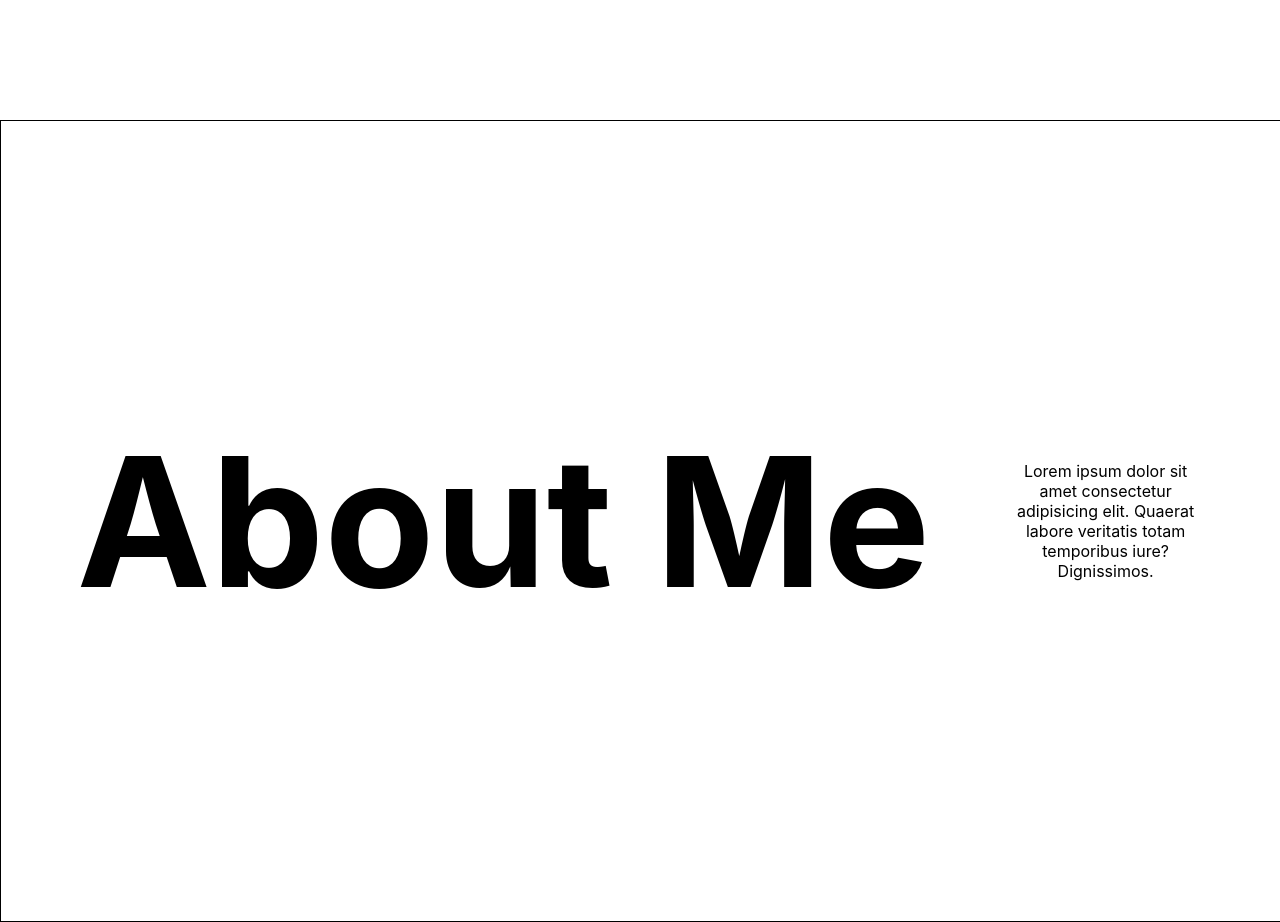
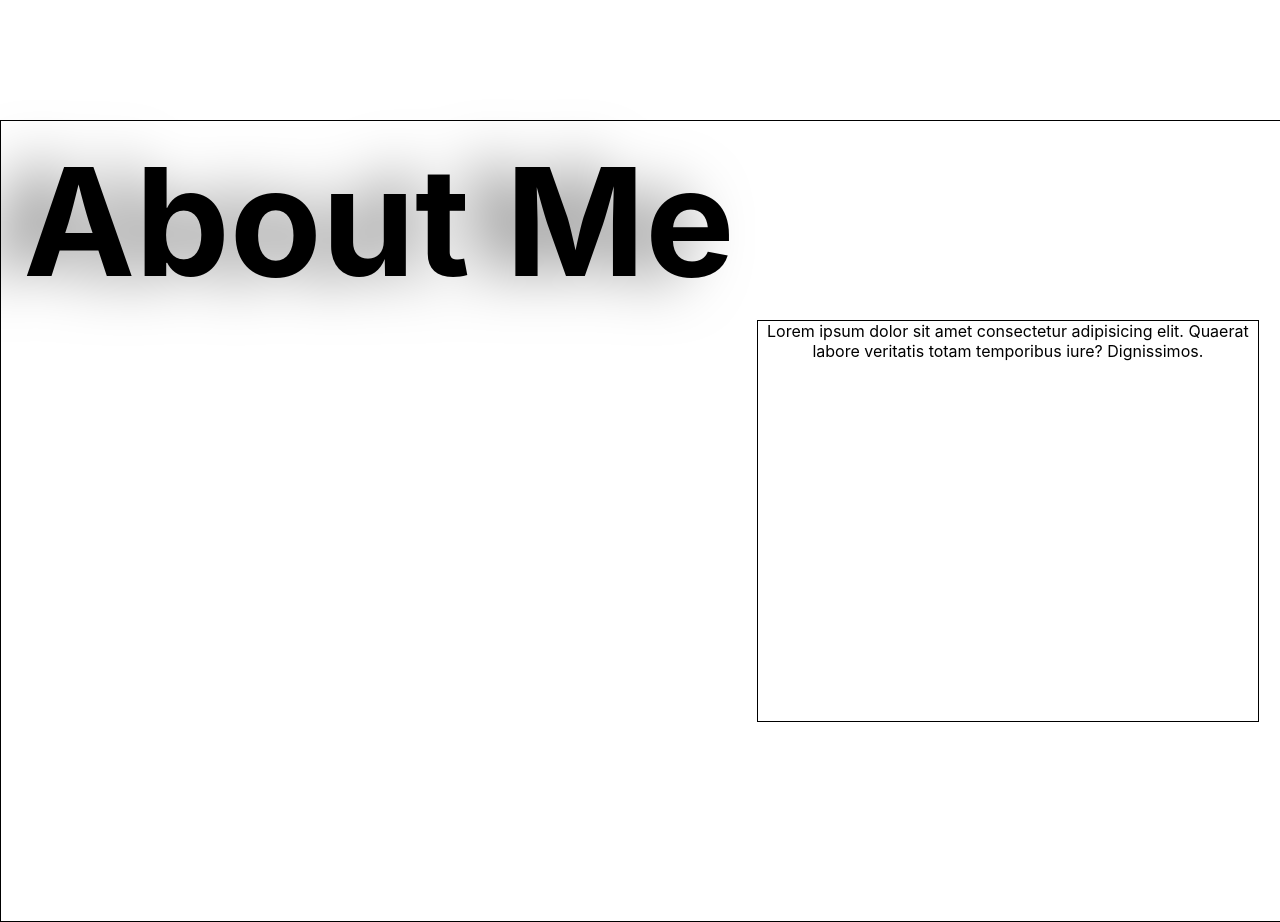
Before and after one commit to cassnova/my-portfolio, a React (Create React App) app: page / in a window 1280 px wide. Shown: the part 680-1602 px from the top of the page. Built offline with nearby package versions, Linux system fonts and the light colour scheme.

Commit message:
Worked in about me section with parallax effect

```diff
--- a/src/components/AboutMe/About.css
+++ b/src/components/AboutMe/About.css
@@ -9,10 +9,13 @@
 }
 
 .sec-container h2 {
-    font-size: 180px;
-    margin-top: 0;
+    font-size: 150px;
+    margin-bottom: 800px;
+    filter: drop-shadow(-40px 0px 30px rgba(0, 0, 0, 0.5));
 }
 
 .sec-container div {
-    width: 200px;
+    width: 500px;
+    height: 400px;
+    border: 1px solid black;
 }
--- a/src/components/AboutMe/About.jsx
+++ b/src/components/AboutMe/About.jsx
@@ -1,13 +1,26 @@
 import React from "react";
+import { useEffect, useState } from "react";
 import './About.css'
 
+
 function About() {
+
+    const [offsetY, setOffsetY] = useState(0);
+    const handleScroll = () => setOffsetY(window.pageYOffset);
+
+    useEffect(() => {
+        window.addEventListener('scroll', handleScroll);
+
+        return () => window.removeEventListener('scroll', handleScroll);
+    }, [])
+
     return (
         <section className="sec-container">
-            <h2>About Me</h2>
+            <h2 style={{ transform: `translateY(${offsetY * 0.5}px)` }}>About Me</h2>
             <div>
                 <p>Lorem ipsum dolor sit amet consectetur adipisicing elit. Quaerat labore veritatis totam temporibus iure? Dignissimos.</p>
             </div>
+
         </section>
     )
 }
```
